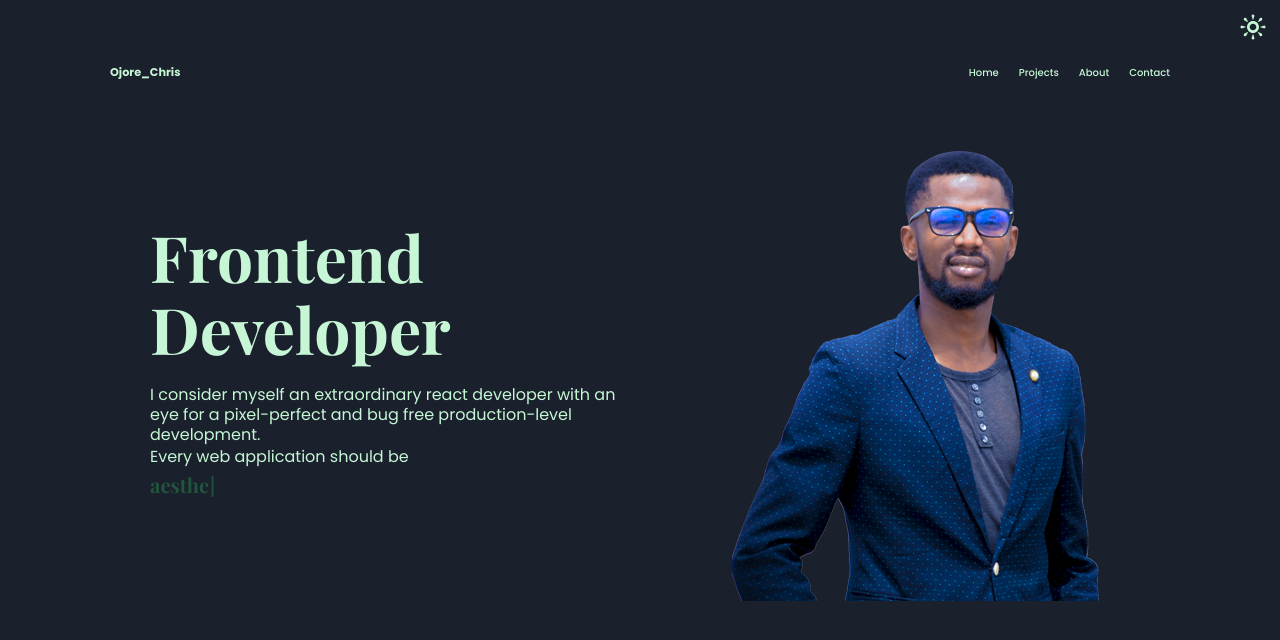
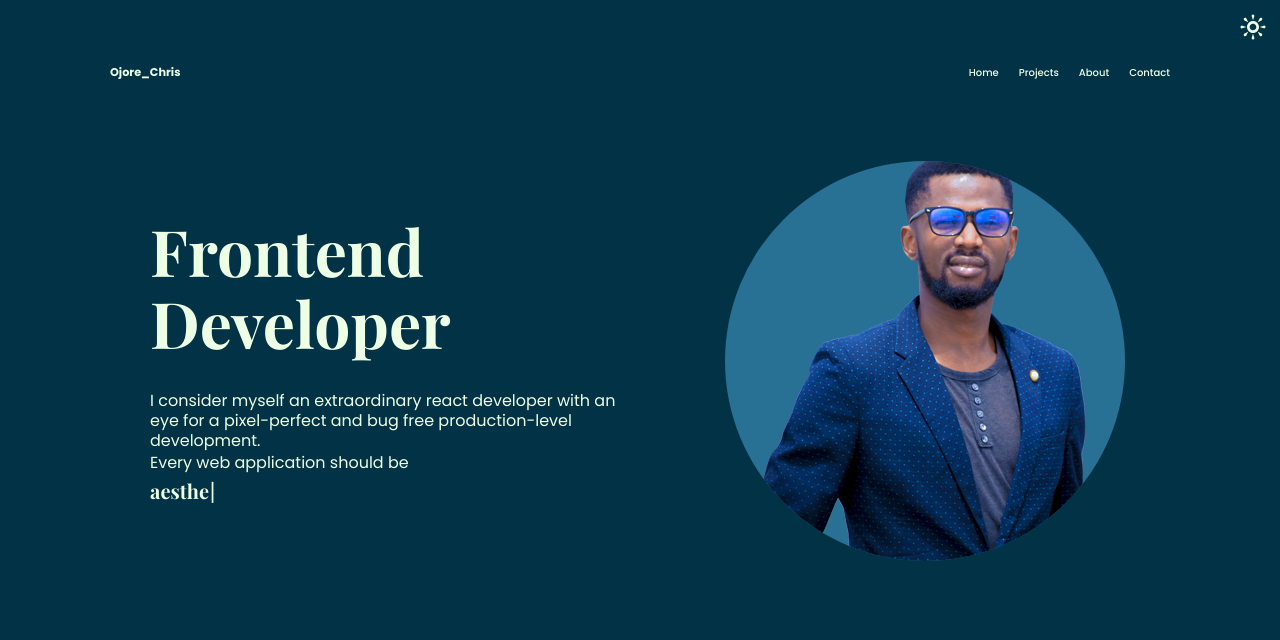
Before and after one commit to creasedigital/crease-portfolio, a React (Vite) app: page / in a window 1280 px wide. Shown: the top 640 px of the page. Built offline with nearby package versions, Linux system fonts and the light colour scheme; a web font is replaced by a local one.

Commit message:
image versions added

```diff
--- a/src/App.tsx
+++ b/src/App.tsx
@@ -6,10 +6,12 @@ import Contact from "views/Contact";
 import Projects from "views/Projects";
 import { ROUTES } from "./utils/routes";
 import Home from "./views/Home";
+import Colors from "constants/Colors";
 
 function App() {
-	const bg = useColorModeValue("gray.200", "slate.900");
-	const color = useColorModeValue("gray.500", "green.100");
+	const { cLightBg, cDarkBg, cDarkGrey, cLightGreen } = Colors;
+	const bg = useColorModeValue(cLightBg, cDarkBg);
+	const color = useColorModeValue(cDarkGrey, cLightGreen);
 
 	return (
 		<Box color={color} bg={bg} m="0px">
--- /dev/null
+++ b/src/constants/Colors.ts
@@ -0,0 +1,21 @@
+
+const Colors = {
+    black: '#000',
+    white: '#fff',
+    cBlue: '#287194',
+    cBlueHoverTrans: 'rgba(235, 84, 84, 0.1)',
+    cLightBlue: '#FFA3A3',
+    cGreen: '#44A560',
+    cGreenHover: '#338149',
+    cGreenHoverTrans: 'rgba(68, 165, 96, 0.1)',
+    cLightGreen: '#EDFFE5',
+    cLightGreenHover: '#A9F389',
+    cGrey: '#D3D4CE',
+    cDarkGrey: '#373B3E',
+    cLightBg: '#E2E8F0',
+    cDarkBg: '#023246',
+    cPrimary: '#EB5454',
+    cDLGreenStroke: '#D6D9E0',
+  };
+
+  export default Colors;
--- a/src/theme/BaseTheme.ts
+++ b/src/theme/BaseTheme.ts
@@ -9,21 +9,6 @@ const config: ThemeConfig = {
 
 export const theme = extendTheme({
 	config,
-	colors: {
-		brandOrange: "#FF5403",
-		primaryBlack: "#131316",
-		secondaryRed: "#E11900",
-		textPrimary: {
-			100: "#4D5155",
-		},
-		brandGray: {
-			100: "#E5E8F0",
-			200: "#D6D9E0",
-			300: "#91989E",
-			400: "#4D5760",
-		},
-		blackGray: "#1F2A35",
-	},
 	fonts: {
 		heading: `Playfair Display, ${baseTheme.fonts?.heading}`,
 		body: `Poppins, ${baseTheme.fonts?.body}`,
--- a/src/views/Home/index.tsx
+++ b/src/views/Home/index.tsx
@@ -4,17 +4,21 @@ import {
 	Image,
 	Text,
 	useColorModeValue,
+	useColorMode,
 	Heading,
 } from "@chakra-ui/react";
 import TypeWriter from "typewriter-effect";
 import CHRIS from "assets/imgs/crease.png";
+import CHRISBW from "assets/imgs/creasebw.png";
+import Colors from "constants/Colors";
 
 const Home = () => {
-	const bg = useColorModeValue("red.500", "red.200");
-	const color = useColorModeValue("gray.500", "green.800");
+	const { cLightBg, cLightBlue, cDarkBg, cDarkGrey, cBlue } = Colors;
+	const color = useColorModeValue("cDarkGrey", "cBlue");
+	const { colorMode } = useColorMode();
 
 	return (
-		<Flex alignItems="center">
+		<Flex alignItems="center" flexDir={{ base: "column", md: "row" }}>
 			<Box
 				fontSize="1.6rem"
 				width={{ base: "100%", md: "40rem" }}
@@ -22,16 +26,16 @@ const Home = () => {
 				p={"4rem"}
 			>
 				<Heading
-					fontSize="6.4rem"
-					lineHeight="7.2rem"
+					fontSize={{ base: "4rem", sm: "6.4rem" }}
+					lineHeight={{ base: "4.4rem", sm: "7.2rem" }}
 					letterSpacing="150%"
-					mb={"2rem"}
+					mb={"3.2rem"}
 				>
 					Frontend Developer
 				</Heading>
 				<Text
-					fontSize="1.6rem"
-					lineHeight="2.0rem"
+					fontSize={{ base: "1.4rem", sm: "1.6rem" }}
+					lineHeight={{ base: "1.8rem", sm: "2rem" }}
 					letterSpacing="150%"
 				>
 					I consider myself an extraordinary react developer with an
@@ -45,7 +49,11 @@ const Home = () => {
 						lineHeight="3.2rem"
 						letterSpacing="120%"
 					>
-						<Box color={color} fontSize="2rem" as="span">
+						<Box
+							// color={colorMode === "light" ? "cDarkBg" : "cBlue"}
+							fontSize="2rem"
+							as="span"
+						>
 							<TypeWriter
 								options={{
 									strings: [
@@ -62,9 +70,41 @@ const Home = () => {
 					</Heading>
 				</Text>
 			</Box>
-			<Box w="100%" h="auto" flex={"1"} border={`2px solid brandOrange`}>
-				<Image src={CHRIS} alt="user image" />
-			</Box>
+			{colorMode === "dark" ? (
+				<Box
+					w="100%"
+					h="auto"
+					flex={"1"}
+					bg={cBlue}
+					borderRadius="50%"
+					outline={`10px solid ${cLightBlue}`}
+					outlineOffset="2rem"
+					clipPath={{
+						base: "circle(120px at center)",
+						sm: "circle(180px at center)",
+						md: "circle(160px at center)",
+						lg: "circle(200px at center)",
+					}}
+				>
+					<Image src={CHRIS} alt="user image" />
+				</Box>
+			) : (
+				<Box
+					w="100%"
+					h="auto"
+					flex={"1"}
+					bg={cDarkBg}
+					borderRadius="50%"
+					clipPath={{
+						base: "circle(120px at center)",
+						sm: "circle(180px at center)",
+						md: "circle(160px at center)",
+						lg: "circle(200px at center)",
+					}}
+				>
+					<Image src={CHRISBW} alt="user image" />
+				</Box>
+			)}
 		</Flex>
 	);
 };
```
Also changed, not shown: src/assets/imgs/creasebw.png (added).
